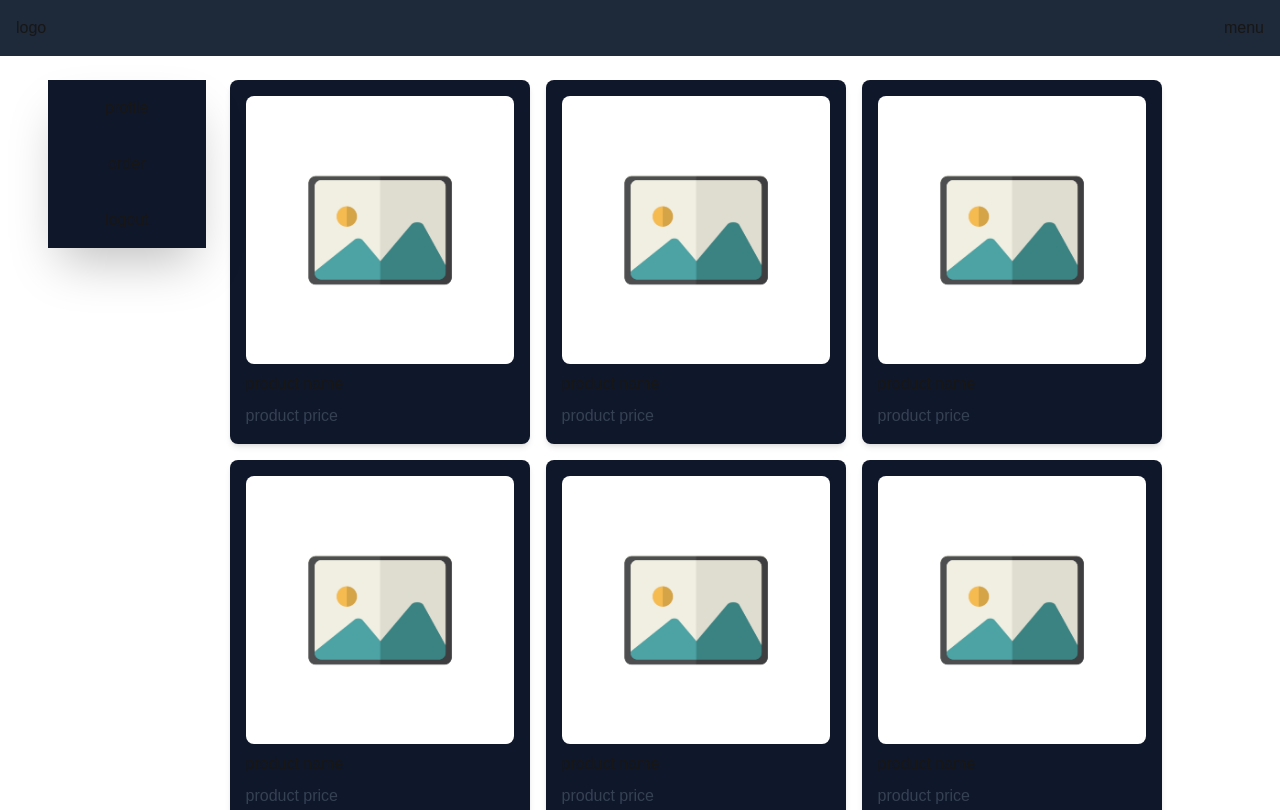
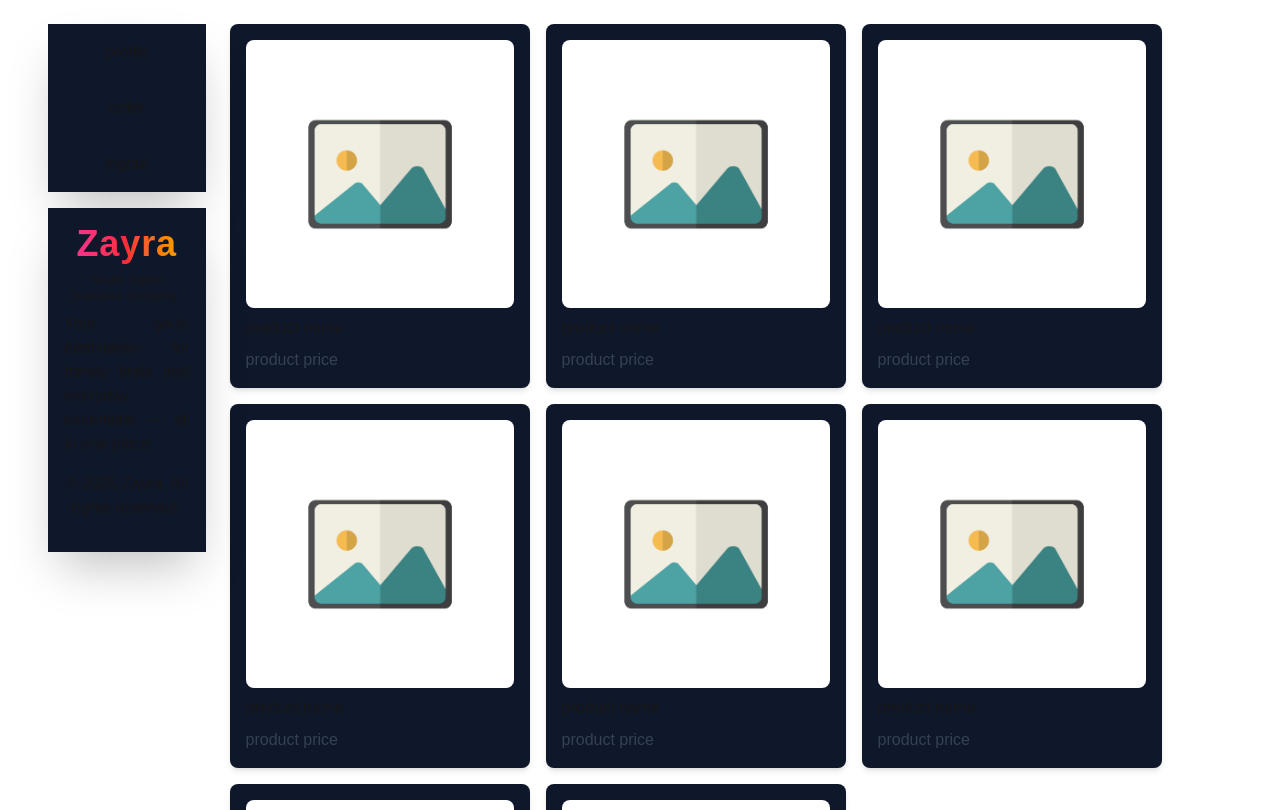
Before and after one commit to shadon016/mini-retail-app, a Next.js app: page / in a window 1280 px wide. Shown: the top 810 px of the page. Built offline with nearby package versions, Linux system fonts and the light colour scheme.

Commit message:
add organiztion info

```diff
--- /dev/null
+++ b/app/(home)/_components/info.jsx
@@ -0,0 +1,21 @@
+import React from "react";
+
+const Info = () => {
+  return (
+    <div>
+      <div className="text-center p-4">
+        <h2 className="text-4xl tracking-wide font-extrabold bg-gradient-to-r from-pink-500 via-red-500 to-yellow-500 text-transparent bg-clip-text">
+          Zayra
+        </h2>
+        <p className="text-xs my-2">“Smart. Stylish. Seamless Shopping.”</p>
+        <p className="text-justify">
+          Your go-to destination for trendy finds and everyday essentials — all
+          in one place.
+        </p>
+        <p className="py-4">&copy; 2025 Zayra. All rights reserved.</p>
+      </div>
+    </div>
+  );
+};
+
+export default Info;
--- a/app/(home)/_components/sidenav.jsx
+++ b/app/(home)/_components/sidenav.jsx
@@ -1,4 +1,5 @@
 import React from "react";
+import Info from "./info.jsx";
 
 const navItem = [
   { id: 1, name: "profile" },
@@ -7,13 +8,18 @@ const navItem = [
 ];
 const Sidenav = () => {
   return (
-    <div className="sticky top-20 left-0 w-full shadow-2xl bg-slate-900">
+    <>
+      <div className="sticky top-2 left-0 w-full shadow-2xl bg-slate-900">
         {navItem?.map((item) => (
           <div key={item.id}>
             <p className="text-center py-4">{item.name}</p>
           </div>
         ))}
       </div>
+      <div className="sticky top-2 left-0 w-full my-4 shadow-2xl bg-slate-900">
+        <Info />
+      </div>
+    </>
   );
 };
 
--- a/app/(home)/layout.js
+++ b/app/(home)/layout.js
@@ -23,7 +23,7 @@ export default function RootLayout({ children }) {
       <body
         className={`${geistSans.variable} ${geistMono.variable} antialiased`}
       >
-        <Nav />
+        {/* <Nav /> */}
         {children}
       </body>
     </html>
```
Lines whose indentation alone changed are shown as unchanged.
